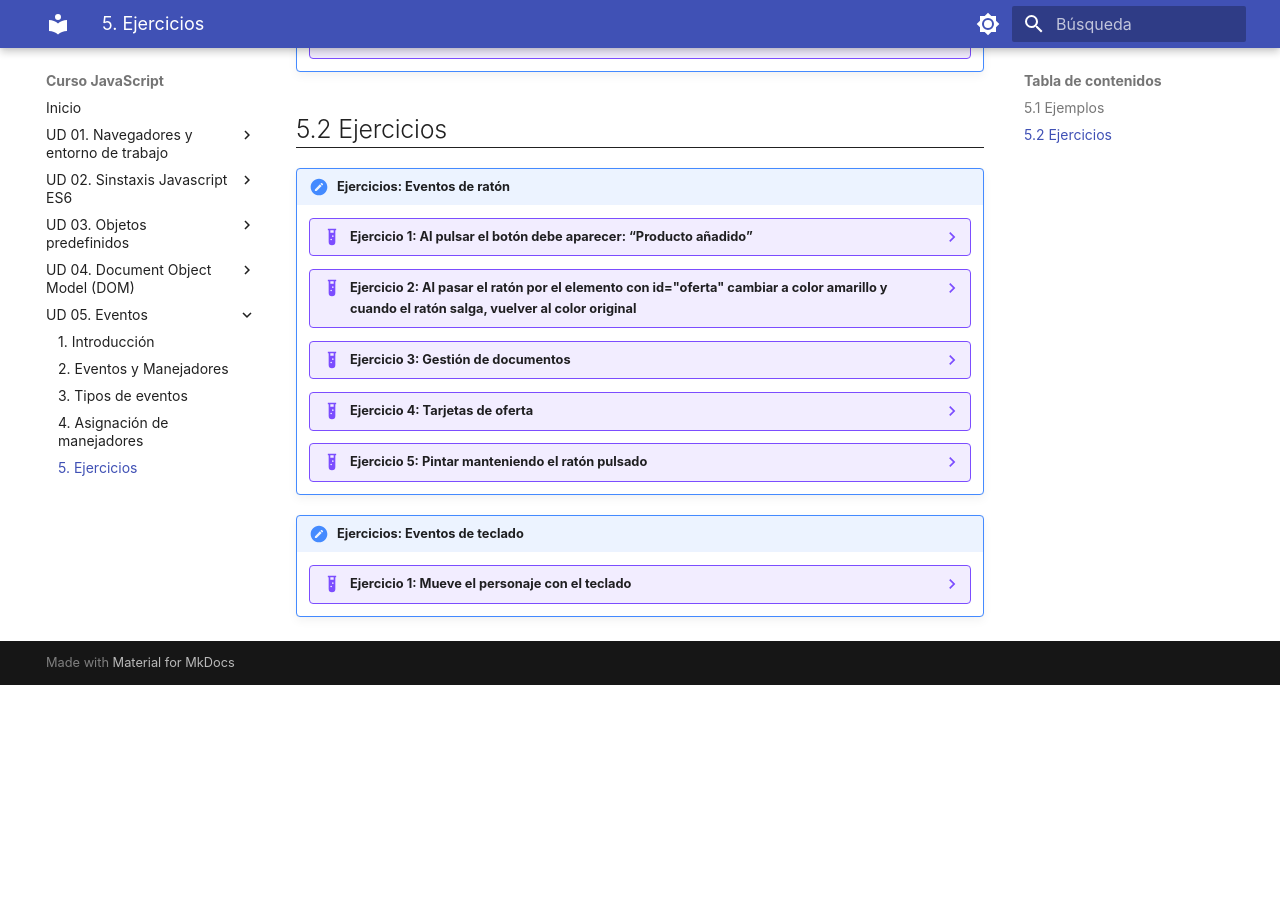
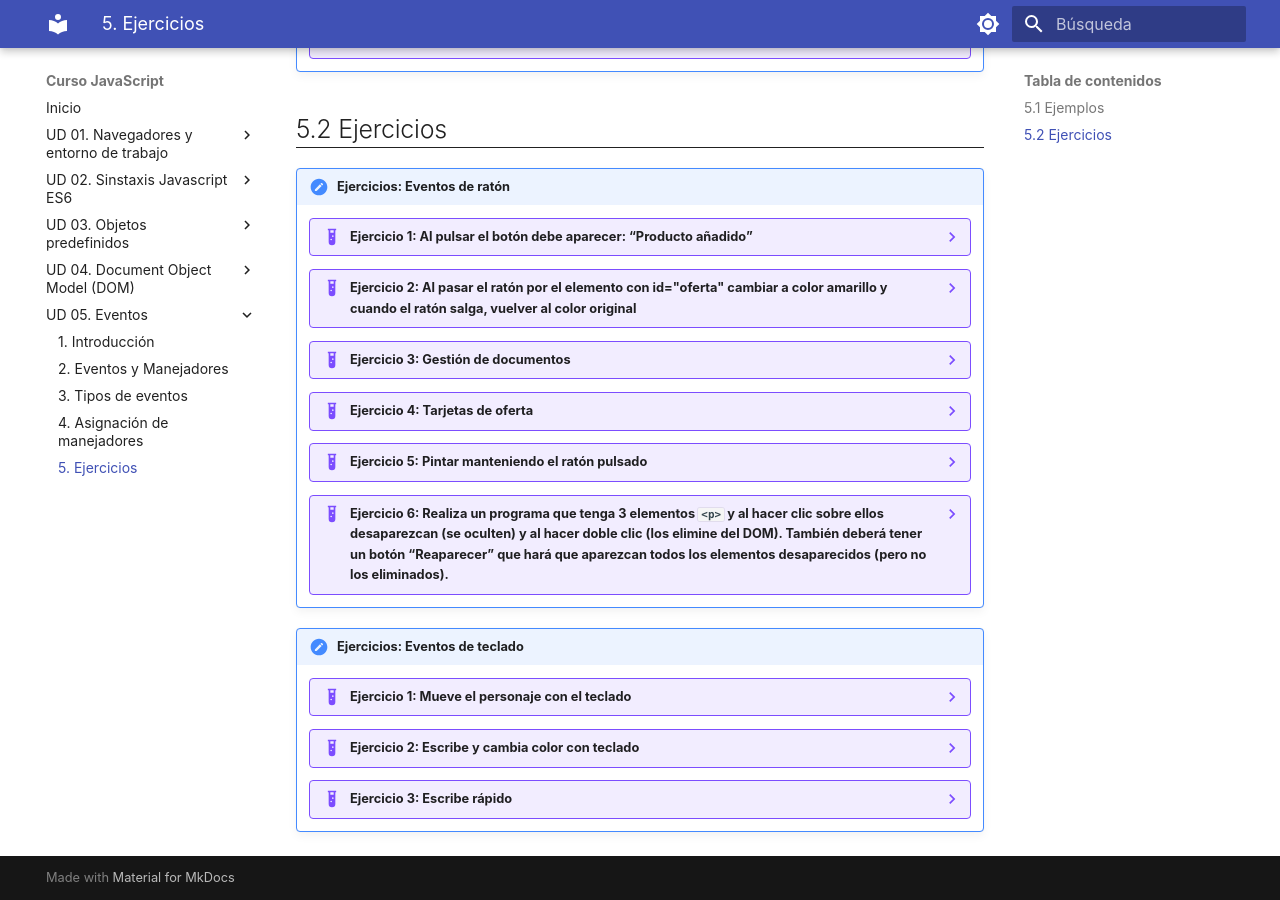
Before and after one commit to trinitariogomezlopez/curso_javascript, an MkDocs documentation site: the page built from docs/ud05/ud55.md, in a window 1280 px wide and 900 px high, scrolled down 697 px. Built offline with MkDocs 1.6.1 and Material for MkDocs 9.7.7, drawn with Linux system fonts in a browser that asks for light colours; some web fonts are replaced; before the commit the page ends 1382 px from its top, so only the background shows below that; some of the changed lines change nothing that is shown.

Commit message:
Ejercicios de eventos de teclado

````diff
--- a/docs/ud05/ud55.md
+++ b/docs/ud05/ud55.md
@@ -1050,7 +1050,7 @@
                 celda.classList.add("celda");
 
 
-                //ENUNCUADO: Para cada celda (elemento div) añadir un evento de forma que cuando se pase el ratón por encima del div se realice la siguiente comprobación:
+                //ENUNCIADO: Para cada celda (elemento div) añadir un evento de forma que cuando se pase el ratón por encima del div se realice la siguiente comprobación:
                 //      a) Si 'pulsado' es igual a true, al objeto 'this' (al propio div) añadir la clase css 'pintado'
 
 
@@ -1112,6 +1112,8 @@
             // Añadir un evento de ratón (mouseup), de forma que cuando se suelte el ratón, a la variable 'pulsado' se le asignará el valor 'false'.
             document.addEventListener("mousedown", () => pulsado = true);
             ```
+
+    ??? example "Ejercicio 6: Realiza un programa que tenga 3 elementos `<p>` y al hacer clic sobre ellos desaparezcan (se oculten) y al hacer doble clic (los elimine del DOM). También deberá tener un botón “Reaparecer” que hará que aparezcan todos los elementos desaparecidos (pero no los eliminados)."
 
 !!! note "Ejercicios: Eventos de teclado"
 
@@ -1204,8 +1206,7 @@
             });
             ```
 
-<!--
-    ??? example "Ejercicio 7: Escribe y cambia color con teclado"
+    ??? example "Ejercicio 2: Escribe y cambia color con teclado"
 
         === "index.html"
 
@@ -1247,18 +1248,11 @@
             ```javascript
             let caja = document.getElementById("caja");
 
-            //1. El tipo de evento a disparar será cuando se pulse una tecla del teclado (keydown)
-            document.addEventListener("", function(e) {
-
-                // 2. Mostramos las teclas que pulsamos por teclado dentro de la caja.
-                caja.textContent = caja.textContent + e.key;
-
-                // 3. Si la tecla pulsada es igual a "r", cambiamos el color de la variable 'caja' a rojo.
-
-                // 4. Si la tecla pulsada es igual a "r", cambiamos el color de la variable 'caja' a verde.
-
-                // 5. Si la tecla pulsada es igual a "r", cambiamos el color de la variable 'caja' a azul.
-            });
+            //ENUNCIADO: Crear un evento sobre el objeto 'document'. El evento se ejecutará cuando se pulse una tecla.
+            // Cuando se pulse una tecla, el símbolo de la tecla pulsada aparecerá en el elemento con id="caja". Deben aparecer todas las teclas pulsadas, no solo la última que se ha pulsado.
+            // Si se pulsa la letra 'r', todo el texto que aparece en el elemento con id='caja' aparecerá de color 'rojo'.
+            // Si se pulsa la letra 'v', todo el texto que aparece en el elemento con id='caja' aparecerá de color 'verde'.
+            // Si se pulsa la letra 'a', todo el texto que aparece en el elemento con id='caja' aparecerá de color 'azul'.
             ```
 
         === "SOLUCIÓN"
@@ -1275,11 +1269,100 @@
                 // 3. Si la tecla pulsada es igual a "r", cambiamos el color de la variable 'caja' a rojo.
                 if (e.key === "r") caja.style.color = "red";
 
-                // 4. Si la tecla pulsada es igual a "r", cambiamos el color de la variable 'caja' a verde.
+                // 4. Si la tecla pulsada es igual a "v", cambiamos el color de la variable 'caja' a verde.
                 if (e.key === "g") caja.style.color = "green";
 
-                // 5. Si la tecla pulsada es igual a "r", cambiamos el color de la variable 'caja' a azul.
+                // 5. Si la tecla pulsada es igual a "a", cambiamos el color de la variable 'caja' a azul.
                 if (e.key === "b") caja.style.color = "blue";
             });
             ```
--->
+
+    ??? example "Ejercicio 3: Escribe rápido"
+
+        === "index.html"
+
+            ```html
+            <!DOCTYPE html>
+            <html lang="es">
+
+            <head>
+                <meta charset="UTF-8">
+                <title>Escribe rápido</title>
+                <script src="app.js" defer></script>
+                <link rel="stylesheet" href="estilos.css">
+            </head>
+
+            <body>
+                <h2>⌨️ Escribe rápido</h2>
+
+                <div id="letra"></div>
+                <p id="puntos">Puntos: 0</p>
+            </body>
+
+            </html>
+            ```
+
+        === "estilos.css"
+
+            ```css
+            body {
+                text-align: center;
+                font-family: Arial;
+                background: #111827;
+                color: white;
+            }
+
+            #letra {
+                font-size: 80px;
+                margin: 20px;
+            }
+
+            #puntos {
+                font-size: 20px;
+            }
+            ```
+
+        === "app.js"
+
+            ```javascript
+            let letras = "ABCDEFGHIJKLMNOPQRSTUVWXYZ";
+            let actual = "";
+            let puntos = 0;
+
+            function nuevaLetra() {
+                actual = letras[Math.floor(Math.random() * letras.length)];
+                document.getElementById("letra").textContent = actual;
+            }
+
+            //ENUNCIADO: Crear un evento sobre el objeto 'document'. El evento se ejecutará cuando se pulse una tecla.
+            // La funcionalidad del evento será la siguiente:
+            //  - Si la tecla pulsada es igual a la variable 'actual', se sumará un punto a la variable 'puntos', se mostrará en el elemento con id = "letra" un mensaje donde aparezcan los puntos conseguidos, y se invocará a función 'nuevaLetra()'
+
+
+            nuevaLetra();
+            ```
+
+        === "SOLUCIÓN"
+
+            ```javascript
+            let letras = "ABCDEFGHIJKLMNOPQRSTUVWXYZ";
+            let actual = "";
+            let puntos = 0;
+
+            function nuevaLetra() {
+                actual = letras[Math.floor(Math.random() * letras.length)];
+                document.getElementById("letra").textContent = actual;
+            }
+
+            document.addEventListener("keydown", function(e) {
+
+                if (e.key.toUpperCase() === actual) {
+                    puntos++;
+                    document.getElementById("puntos").textContent = "Puntos: " + puntos;
+                    nuevaLetra();
+                }
+
+            });
+
+            nuevaLetra();
+            ```
````
